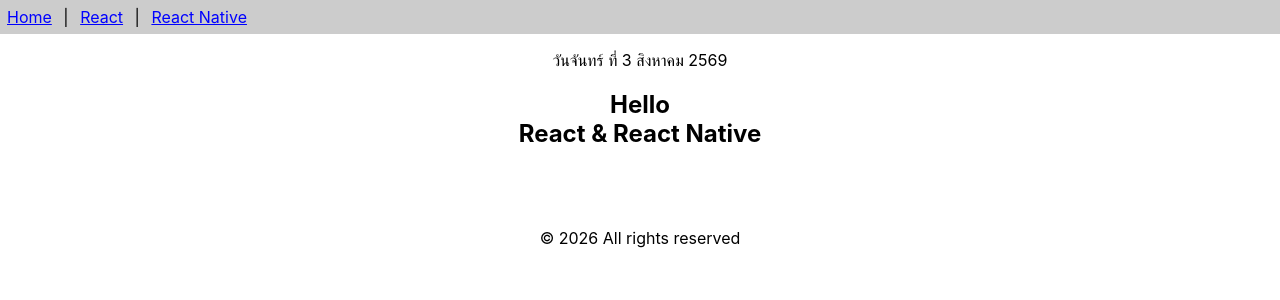
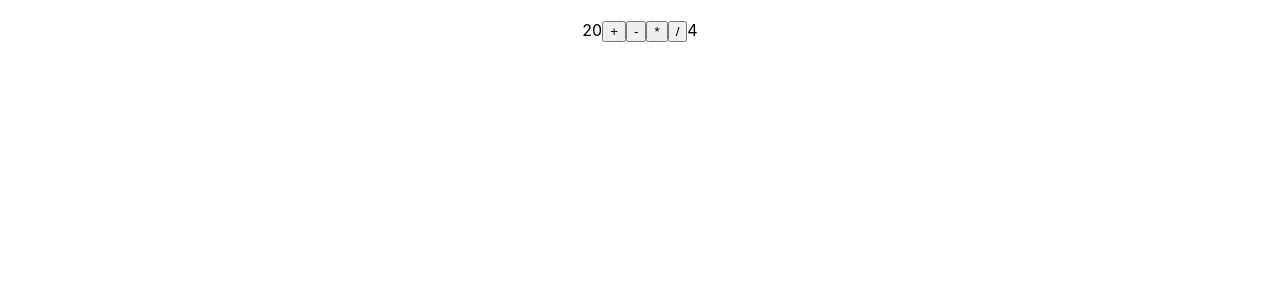
Before and after one commit to Thanakorn191/App_1, a React (Create React App) app: page / in a window 1280 px wide. Shown: the top 300 px of the page. Built offline with nearby package versions, Linux system fonts and the light colour scheme.

Commit message:
paramiter in Event Headle

```diff
--- a/src/App.js
+++ b/src/App.js
@@ -1,17 +1,12 @@
 import React from 'react';
 import { Content, Footer, Header } from './func-components';
 import Calendar from './class-components';
+import Calculator from './calculator';
 
 function App() {
 
-  return (
-    <>
-      <Header/>
-      <p><center><Calendar/></center></p>
-      <Content/>
-      <Footer/>
-    </>
-  )
+  return <Calculator/>;
+
 }
 
 export default App;
--- /dev/null
+++ b/src/calculator.js
@@ -0,0 +1,23 @@
+import React from 'react';
+
+export default function Calculator() {
+    const n1=20
+    const n2=4
+
+    const calculate=(op) => {
+        let c=`${n1} ${op} ${n2}`;
+        let r=eval(c);
+        alert(`${c} = ${r}`);
+    }
+
+    return (
+        <div style={{ textAlign: 'center', marginTop: '20px' }}>
+            <span>{n1}</span>
+            <button onClick={() => calculate('+')}>+</button>
+            <button onClick={() => calculate('-')}>-</button>
+            <button onClick={() => calculate('*')}>*</button>
+            <button onClick={() => calculate('/')}>/</button>
+            <span>{n2}</span>
+        </div>
+    )
+}
```
Also changed, not shown: 1 other file (tests, documents, lock files or other folders).
